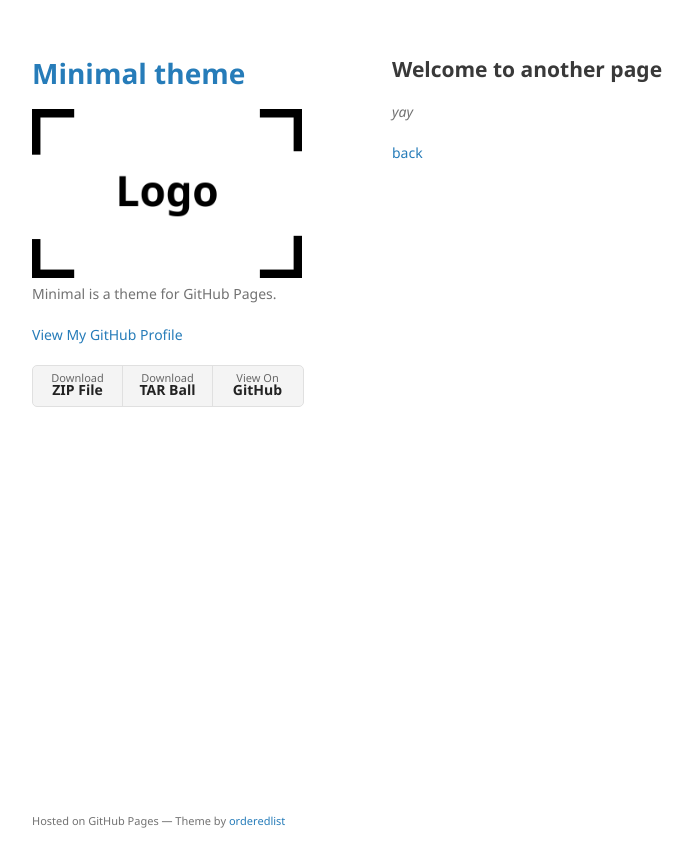
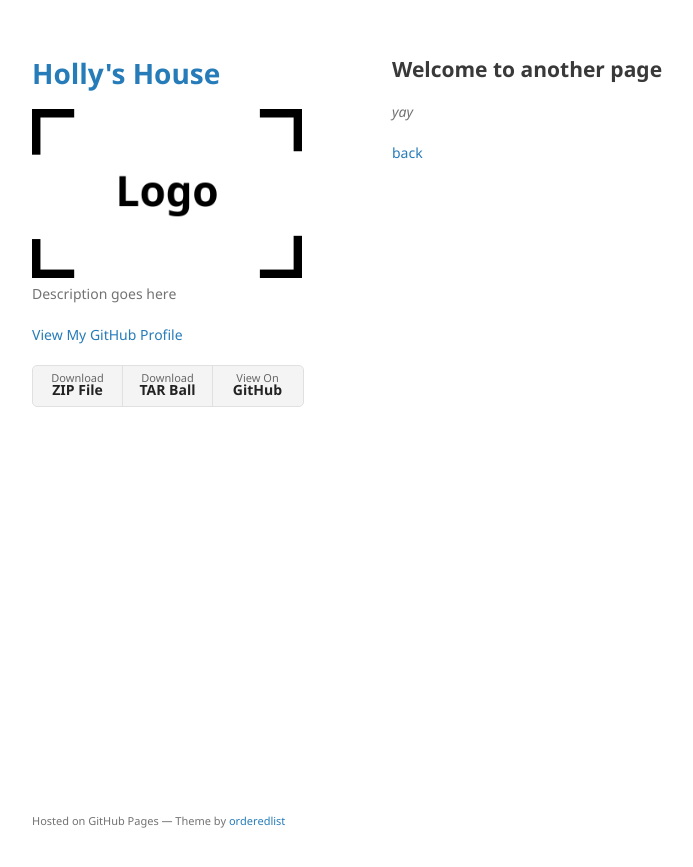
Before and after one commit to hollybutryn/hollybutryn.github.io, a Jekyll site: the page built from another-page.md, in a window 1280 px wide. Shown: the top 867 px of the page, without its empty margins (178-871 px from the left). Built offline with Jekyll 4.4.1, drawn with Linux system fonts in a browser that asks for light colours; our own code applies the rules of GitHub Pages for plain Markdown files.

```diff
--- a/_config.yml
+++ b/_config.yml
@@ -1,6 +1,6 @@
-title: Minimal theme
+title: Holly's House
 logo: /assets/img/logo.png
-description: Minimal is a theme for GitHub Pages.
+description: Description goes here
 show_downloads: true
 google_analytics:
 theme: jekyll-theme-minimal
```
Also changed, not shown: 1 other file.
